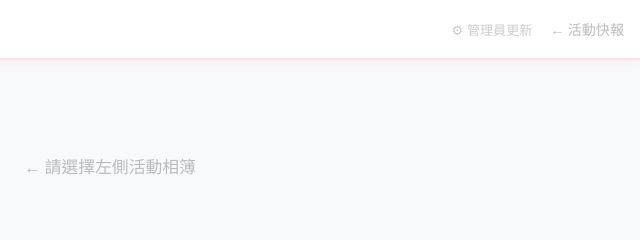
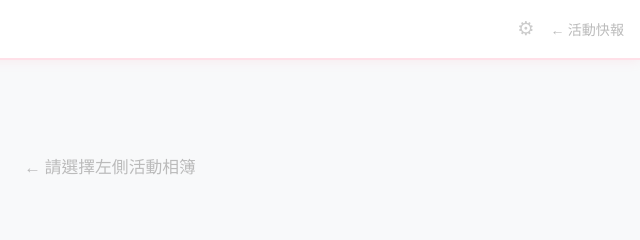
Before and after one commit to TJCLiMing/News, a plain HTML site: page photos.html in a window 1280 px wide. Shown: the top 240 px of the page, 640-1280 px from the left. Drawn offline with Linux system fonts and the light colour scheme.

Commit message:
fix: show gear icon only for admin button on all screen sizes

```diff
--- a/photos.html
+++ b/photos.html
@@ -75,10 +75,12 @@
             background: none;
             border: none;
             color: #ccc;
-            font-size: 0.82rem;
+            font-size: 1.2rem;
             cursor: pointer;
-            white-space: nowrap;
-            padding: 4px 8px;
+            padding: 4px 6px;
+            line-height: 1;
+            border-radius: 6px;
+            transition: color 0.2s;
         }
         .header-admin:hover { color: var(--primary); }
 
@@ -379,7 +381,6 @@
         @media (max-width: 768px) {
             .hamburger { display: flex; }
             .header-updated { display: none; }
-            .header-admin { display: none; }
 
             .sidebar {
                 position: fixed;
@@ -413,7 +414,7 @@
         <h1>🌸 黎明相簿</h1>
         <span id="updatedAt" class="header-updated"></span>
         <div class="header-spacer"></div>
-        <button onclick="adminUpdate()" class="header-admin">⚙ 管理員更新</button>
+        <button onclick="adminUpdate()" class="header-admin" title="管理員更新">⚙</button>
         <a href="index.html" class="back-link">← 活動快報</a>
     </header>
 
```
